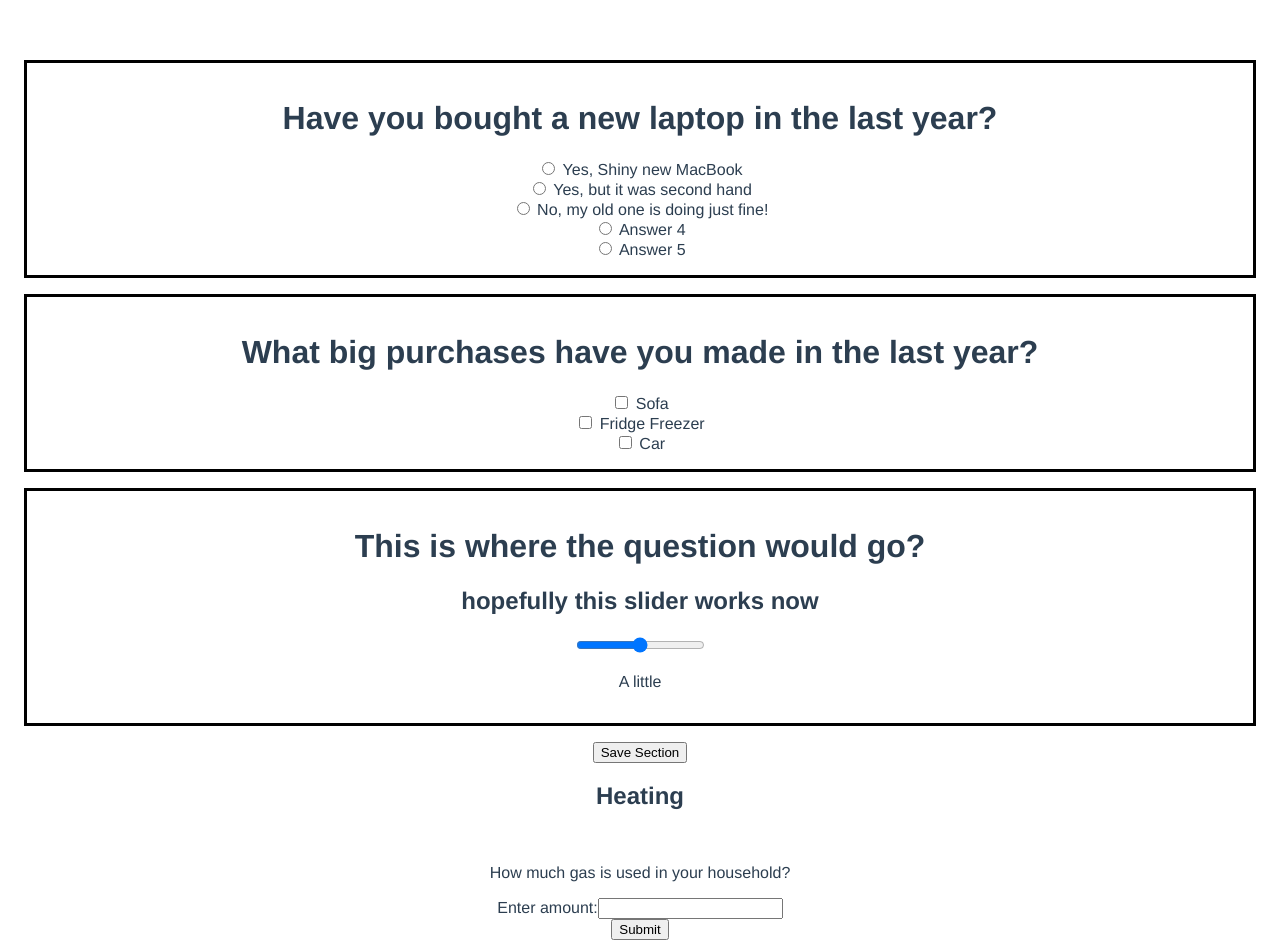
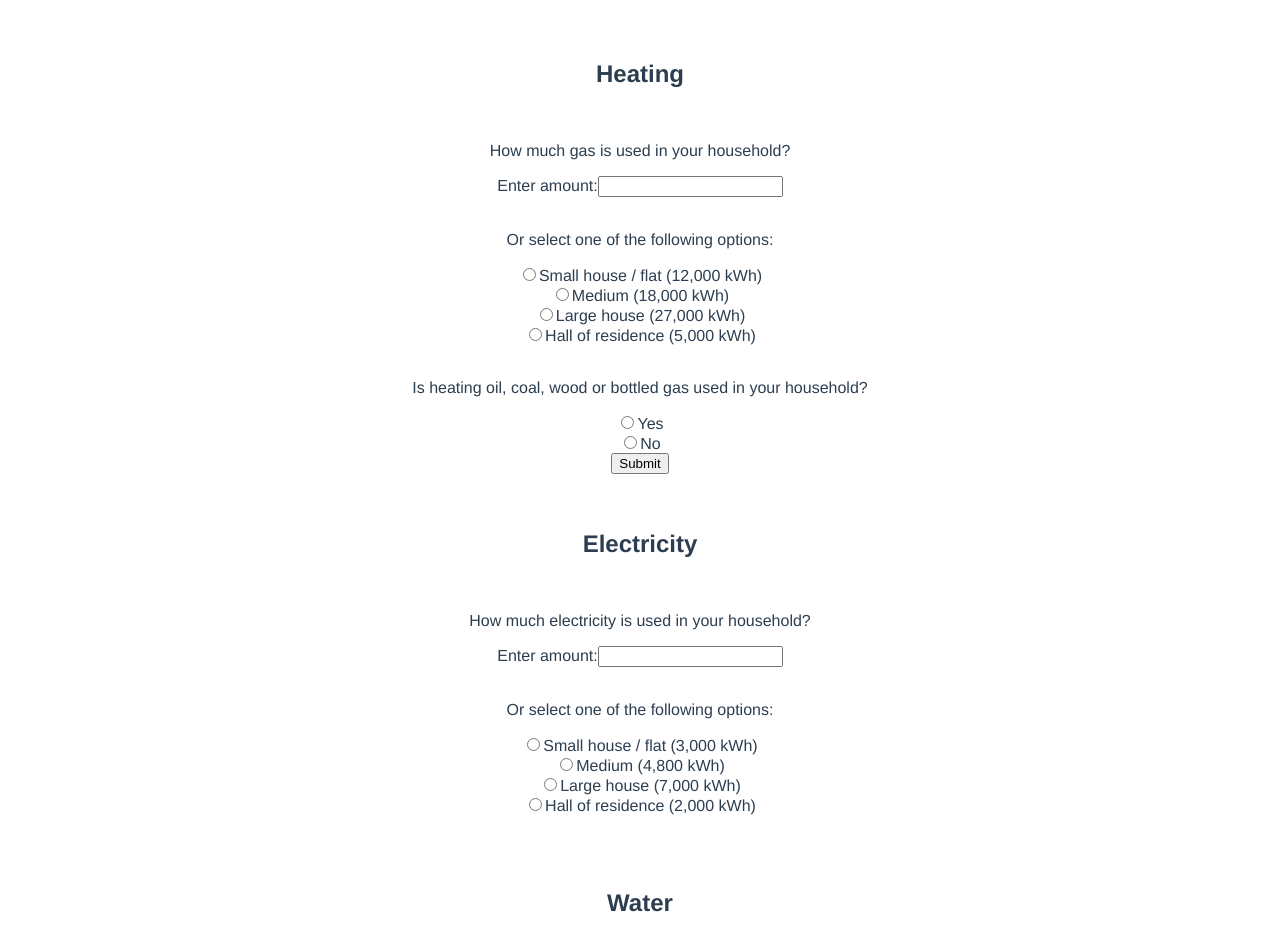
Before and after one commit to randomlyalex/co2_group_project, a Vue app in the folder client/: page / in a window 1280 px wide. Shown: the top 952 px of the page. Built offline with nearby package versions, Linux system fonts and the light colour scheme.

Commit message:
ADDED calculation to questions

```diff
--- a/client/src/App.vue
+++ b/client/src/App.vue
@@ -1,14 +1,14 @@
 <template>
     <div id="app">
-        <stuff-section
+        <!-- <stuff-section
             v-on:stuff_questions="stuff_questions = $event"
-        ></stuff-section>
+        ></stuff-section> -->
         <home-section></home-section>
     </div>
 </template>
 
 <script>
-import StuffSection from "./components/StuffSection.vue";
+// import StuffSection from "./components/StuffSection.vue";
 import HomeSection from './components/HomeSection.vue';
 export default {
     name: "App",
@@ -18,7 +18,7 @@ export default {
         };
     },
     components: {
-        "stuff-section": StuffSection,
+        // "stuff-section": StuffSection,
          "home-section": HomeSection,
     },
 };
--- a/client/src/components/HomeSection.vue
+++ b/client/src/components/HomeSection.vue
@@ -1,8 +1,14 @@
 <template>
   <div>
-    <question-heating></question-heating>
-    <question-electricity> </question-electricity>
+    <question-heating ></question-heating>
+    <br>
+    <br>
+    <question-electricity></question-electricity>
+    <br>
+    <br>
     <question-water></question-water>
+    <br>
+    <br>
     <question-waste></question-waste>
 
 
@@ -34,7 +40,7 @@ components: {
 },
 methods: {
     getTotalOfHome(){
-        return this.totalHomeSection = homeQuestionTotals.reduce((a, b) => a + b, 0)
+        return this.totalHomeSection = this.homeQuestionTotals.reduce((a, b) => a + b, 0)
     }
 }
 
--- a/client/src/components/QuestionElectricity.vue
+++ b/client/src/components/QuestionElectricity.vue
@@ -5,19 +5,18 @@
             <p>How much electricity is used in your household?</p>
             <form>
                 <label for="eating-amount1">Enter amount:</label>
-                <input type="number" id="electricity-amount1" name="quantity" v-model="electricityAmount1"><br>
-                <input type="submit" value="Submit">
+                <input type="number" id="electricity-amount1" name="custom-electricity" v-model="electricityAmount"><br>
             </form>
             <br>
         <p>Or select one of the following options:</p>
             <form>
-            <input type="radio" id="electricity-amount2" name="small" value="3000" v-model="electricityAmount2">
+            <input type="radio" id="electricity-amount2" name="electricity-radio" value="3000" v-model="electricityAmount">
             <label for="small">Small house / flat (3,000 kWh)</label><br>
-            <input type="radio" id="lelectricity-amount3" name="medium" value="4800" v-model="electricityAmount3">
+            <input type="radio" id="lelectricity-amount3" name="electricity-radio" value="4800" v-model="electricityAmount">
             <label for="medium">Medium (4,800 kWh)</label><br>
-            <input type="radio" id="electricity-amount4" name="large" value="7000" v-model="electricityAmount4">
+            <input type="radio" id="electricity-amount4" name="electricity-radio" value="7000" v-model="electricityAmount">
             <label for="large">Large house (7,000 kWh)</label><br>
-            <input type="radio" id="electricity-amount5" name="large" value="2000" v-model="electricityAmount5">
+            <input type="radio" id="electricity-amount5" name="electricity-radio" value="2000" v-model="electricityAmount">
             <label for="hall">Hall of residence (2,000 kWh)</label><br>
             </form>
             <br>
@@ -31,10 +30,27 @@ name: "question-electricity",
 
 data(){
     return{
-
-    }
+  electricityAmount: null,
+  totalElectricity: 0,
+  emissionFactor: 0.2532,
+  }
+},
+methods:{
+calculateEmissionElectricity(value){
+return value * this.emissionFactor
 },
 
+calculateTotalElectricity(){
+  const emission = this.calculateEmissionElectricity(this.electricityAmount);
+  this.totalElectricity = emission
+
+    },
+  },
+  computed:{
+    callCalculateEmissionElectricity: function (){
+    return this.calculateEmissionElectricity()
+      }
+    },
 }
 </script>
 
--- a/client/src/components/QuestionHeating.vue
+++ b/client/src/components/QuestionHeating.vue
@@ -2,34 +2,40 @@
   <div>
     <h2>Heating</h2>
       <br>
+
             <p>How much gas is used in your household?</p>
                 <form>
                     <label for="heating-amount1">Enter amount:</label>
                     <input
-                    v-model="heatingAmount1"
-                    type="number" id="heating-amount1" name="quantity" value="">
+                    v-model="heatingAmount"
+                    type="number" id="heating-amount1" name="custom-heating" value="">
                     <br>
-                    <input @click="heatingAmount1" type="submit" value="Submit">
+                    <!-- <input @click="heatingAmount1" type="submit" value="Submit"> -->
                 </form>
                 <br>
             <p>Or select one of the following options:</p>
                 <form>
-                <input type="radio" id="heating-amount2" name="small" value="12000" v-model="heatingAmount2">
+                <input type="radio" id="heating-amount2" name="heating-radio" value="12000" v-model="heatingAmount">
                 <label for="heating-amount2">Small house / flat (12,000 kWh)</label><br>
-                <input type="radio" id="heating-amount3" name="medium" value="18000" v-model="heatingAmount3">
+                <input type="radio" id="heating-amount3" name="heating-radio" value="18000" v-model="heatingAmount">
                 <label for="heating-amount3">Medium (18,000 kWh)</label><br>
-                <input type="radio" id="heating-amount4" name="large" value="27000" v-model="heatingAmount4">
+                <input type="radio" id="heating-amount4" name="heating-radio" value="27000" v-model="heatingAmount">
                 <label for="heating-amount4">Large house (27,000 kWh)</label><br>
-                <input type="radio" id="heating-amount5" name="large" value="5000" v-model="heatingAmount5">
+                <input type="radio" id="heating-amount5" name="heating-radio" value="5000" v-model="heatingAmount">
                 <label for="heating-amount5">Hall of residence (5,000 kWh)</label><br>
                 </form>
                 <br>
             <p>Is heating oil, coal, wood or bottled gas used in your household?</p>
-                <input type="radio" id="other-amount1" name="yes" value="yes">
+                <input type="radio" id="other-amount1" name="yes-no" value="true" v-model="otherHeatingAmount">
                 <label for="yes">Yes</label><br>
-                <input type="radio" id="other-amount2" name="no" value="no">
+                <input type="radio" id="other-amount2" name="yes-no" value="false" v-model="otherHeatingAmount">
                 <label for="no">No</label><br>
 
+                <div v-if="otherHeatingAmount">
+                </div>
+
+
+                <button v-on:click="calculateTotalHeating">Submit</button>
   </div>
 </template>
 
@@ -39,14 +45,9 @@ export default {
 name: "question-heating",
 data() {
   return {
-    heatingAmount1: null,
-    heatingAmount2: null,
-    heatingAmount3: null,
-    heatingAmount4: null,
-    heatingAmount5: null,
+    heatingAmount: null,
     totalHeating: 0,
-    emissionFactor: 0.2532
-
+    emissionFactor: 0.2532,
   }
 },
 props: [],
@@ -56,18 +57,18 @@ return value * this.emissionFactor
 },
 
 calculateTotalHeating(){
-  emission1 = calculateEmissionHeating(heatingAmount1);
-  emission2 = calculateEmissionHeating(heatingAmount2);
-  emission3 = calculateEmissionHeating(heatingAmount3);
-  emission4 = calculateEmissionHeating(heatingAmount4);
-  emission5 = calculateEmissionHeating(heatingAmount5);
-  this.totalHeating = emission1 + emission2 + emission3 + emission4 + emission5
+  const emission = this.calculateEmissionHeating(this.heatingAmount);
+  this.totalHeating = emission
 
     },
   },
+  computed:{
+    callCalculateTotalHeating: function (){
+    return this.calculateTotalHeating()
+      }
+    },
+  };
 
-
-};
 </script>
 
 <style>
--- a/client/src/components/QuestionWaste.vue
+++ b/client/src/components/QuestionWaste.vue
@@ -4,9 +4,8 @@
       <br>
             <p>How much waste is produced in your household in a week?</p>
                 <form>
-                    <label for="waste-amount1">Enter amount:</label>
+                    <label for="waste-amount">Enter amount:</label>
                     <input type="number" id="waste-amount1" name="quantity" v-model="wasteAmount"><br>
-                    <input type="submit" value="Submit">
                 </form>
   </div>
 </template>
@@ -19,11 +18,27 @@ name: "question-waste",
 data() {
   return {
     wasteAmount: null,
-    totalWaste: null,
+    totalWaste: 0,
+    emissionFactor: 0.2532,
   }
 },
 props: [],
+methods:{
+calculateEmissionWaste(value){
+return value * this.emissionFactor
+},
 
+calculateTotalWaste(){
+  const emission = this.calculateEmissionWaste(this.wasteAmount);
+  this.totalWaste = emission
+
+    },
+  },
+  computed:{
+    callCalculateTotalWaste: function (){
+    return this.calculateTotalWaste()
+      }
+    },
 
 
 }
--- a/client/src/components/QuestionWater.vue
+++ b/client/src/components/QuestionWater.vue
@@ -2,11 +2,10 @@
   <div>
     <h2>Water</h2>
       <br>
-            <p>How much water used in your household?</p>
+            <p>How much water used in your household??</p>
                 <form>
-                    <label for="water-amount1">Enter amount:</label>
-                    <input type="number" id="water-amount1" name="quantity" v-model="waterAmount"><br>
-                    <input type="submit" value="Submit">
+                    <label for="waste-amount">Enter amount:</label>
+                    <input type="number" id="waste-amount1" name="quantity" v-model="waterAmount"><br>
                 </form>
   </div>
 </template>
@@ -18,11 +17,28 @@ export default {
 name: "question-water",
 data() {
   return {
-
+    waterAmount: null,
+    totalWater: 0,
+    emissionFactor: 0.2532,
   }
 },
 props: [],
+methods:{
+calculateEmissionWater(value){
+return value * this.emissionFactor
+},
 
+calculateTotalWater(){
+  const emission = this.calculateEmissionWater(this.waterAmount);
+  this.totalWater = emission
+
+    },
+  },
+  computed:{
+    callCalculateTotalWater: function (){
+    return this.calculateTotalWater()
+      }
+    },
 
 
 }
```
